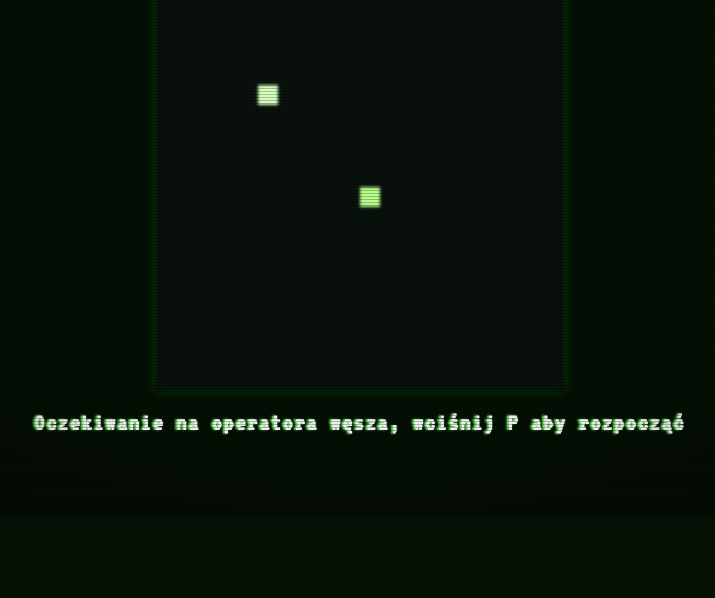
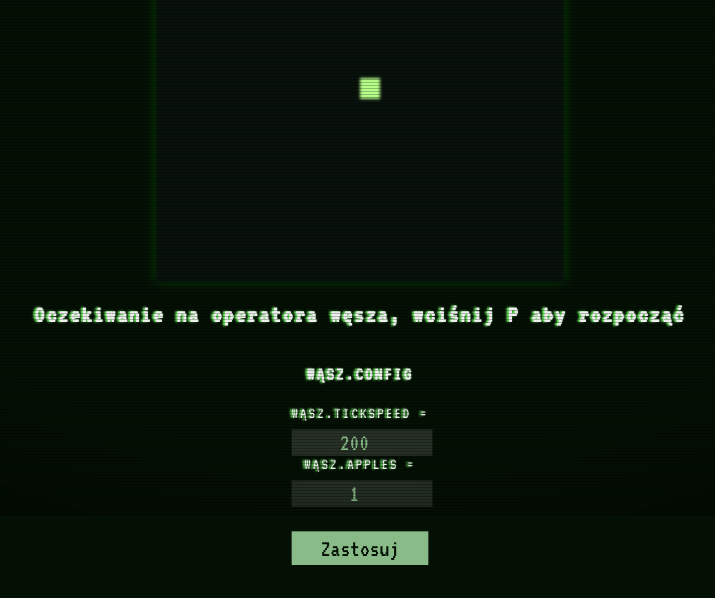
Before and after one commit to Tungstenfur/snake, a plain HTML site: page game.html in a window 1280 px wide. Shown: the part 284-882 px from the top of the page, without its empty margins (280-995 px from the left). Drawn offline with Linux system fonts and the light colour scheme.

Commit message:
Setting, and some music changes

```diff
--- a/game.html
+++ b/game.html
@@ -19,6 +19,14 @@
             </canvas>
         </div>
         <h2 id="pause-text">Oczekiwanie na operatora węsza, wciśnij P aby rozpocząć</h2>
+        <form id="config-form">
+            <h3 class="config">WĄSZ.CONFIG</h3>
+            <label for="speed">WĄSZ.TICKSPEED =</label>
+            <input type="number" id="speed" name="speed" min="50" max="500" class="config"><br>
+            <label for="apples">WĄSZ.APPLES =</label>
+            <input type="number" id="apples" name="apples" min="1" max="5" class="config"><br>
+            <button type="submit" id="zastosuj">Zastosuj</button>
+        </form>
     </div>
 </body>
 </html>
--- a/index.css
+++ b/index.css
@@ -3,14 +3,17 @@
     font-style: normal;
     font-weight: normal;
     src: url('assets/VT323-Regular.woff');
-    }
+}
+*{
+    font-family: 'VT323', monospace;
+}
 body{
     margin: 0;
     padding: 0;
-    font-family: 'VT323', monospace;
+
     transform: perspective(1000px) scale(1.02);
     padding: 2%;
-    overflow: hidden;
+    overflow-x: hidden;
 }
 html::before {
     content: "";
@@ -102,6 +105,32 @@
     animation-iteration-count: infinite;
     animation-direction: alternate;
 }
+form *{
+    text-align: center;
+}
+form label{
+    display: block;
+    font-size: 1em;
+    margin-bottom: 0.5em;
+}
+form input{
+    width: 100%;
+    font-size: 1.5em;
+}
+form button{
+    background-color: #8b8;
+    color: #051005;
+    border: none;
+    width: 100%;
+    padding: 0.2em;
+    font-size: 1.5em;
+    margin-top: 1em;
+}
+input{
+    background-color: #ffffff22;
+    color: #8b8;
+    border: none;
+}
 @keyframes textflicker {
     from {
       text-shadow: 1px 0 0 #45ea3629, -2px -0px 2px #75fa69;
--- a/script.js
+++ b/script.js
@@ -2,7 +2,8 @@
     const storageData=
     {
         "hscore": localStorage.getItem('hscore') || 0,
-        "tickspeed": localStorage.getItem('tickspeed') || 200
+        "tickspeed": localStorage.getItem('tickspeed') || 200,
+        "apples": localStorage.getItem('apples') || 1,
     }
     let area = Array.from({ length: 20 }, () => new Array(20).fill(0));
     let direction = 'w';
@@ -10,6 +11,10 @@
     let snake = [];
     let lastDirection = 'w';
     let punkty = 0;
+    const speedForm = document.getElementById('speed');
+    const applesForm = document.getElementById('apples');
+    speedForm.value = storageData.tickspeed;
+    applesForm.value = storageData.apples;
     let isPaused = true;
     const punktyCounter = document.getElementById('score');
     /*
@@ -21,7 +26,10 @@
     const canvas = document.getElementById('snakeArea');
     const draw = canvas.getContext('2d');
     draw.rect(0,0,1,1);
+    for(let i = 0; i < storageData.apples; i++)
+    {
         spawnApple();
+    }
     initWasz(glowa.x, glowa.y);
     const appleEffect = new Audio('assets/apple.mp3');
     appleEffect.volume = 0.8;
@@ -29,6 +37,10 @@
     audio.volume = 0.4;
     audio.loop = true;
     drawArea();
+    try{
+        audio.play()
+    }
+    catch{
         const startAudio = () => {
             audio.play().catch(() => {});
             window.removeEventListener('pointerdown', startAudio);
@@ -38,7 +50,17 @@
         window.addEventListener('pointerdown', startAudio);
         window.addEventListener('keydown', startAudio);
         window.addEventListener('touchstart', startAudio);
+    }
     //Rysowanie planszy
+    document.getElementById('config-form').addEventListener('submit', function(event)
+    {
+        event.preventDefault();
+        storageData.tickspeed = speedForm.value;
+        storageData.apples = applesForm.value;
+        localStorage.setItem('tickspeed', storageData.tickspeed);
+        localStorage.setItem('apples', storageData.apples);
+        window.location.reload();
+    });
     function drawArea()
     {
         for(let i = 0; i < area.length; i++)
@@ -108,7 +130,7 @@
     //Pętla gry
     setInterval(function() {
         mainTick();
-    }, 200);
+    }, storageData.tickspeed);
     function mainTick()
     {
         if(isPaused){return;}
@@ -198,6 +220,7 @@
     function tooglePause()
     {
         pauseText.textContent = 'Wąsz jest zatrzymany, wciśnij P aby przejąć sterowanie węsza'
+        document.getElementById('config-form').style.display = 'none';
         isPaused = !isPaused;
         if (isPaused) {
             pauseText.style.display = 'block';
```
Also changed, not shown: index.html (+5 -0 lines), intro.js (+0 -10 lines), loading-anim.html (+5 -0 lines). Lines whose indentation alone changed are shown as unchanged.
